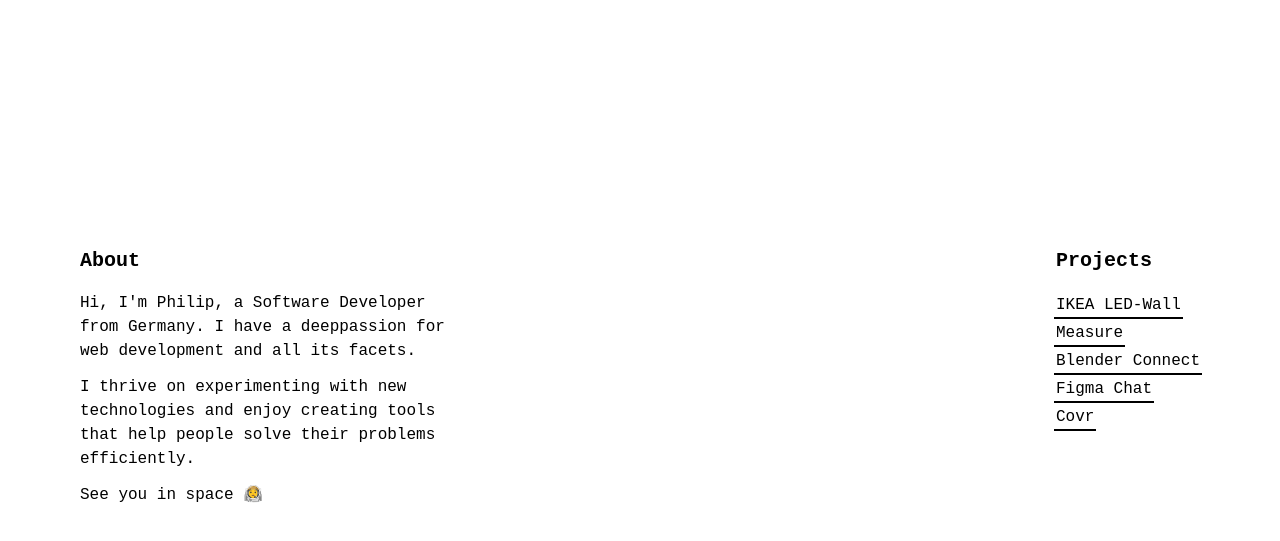
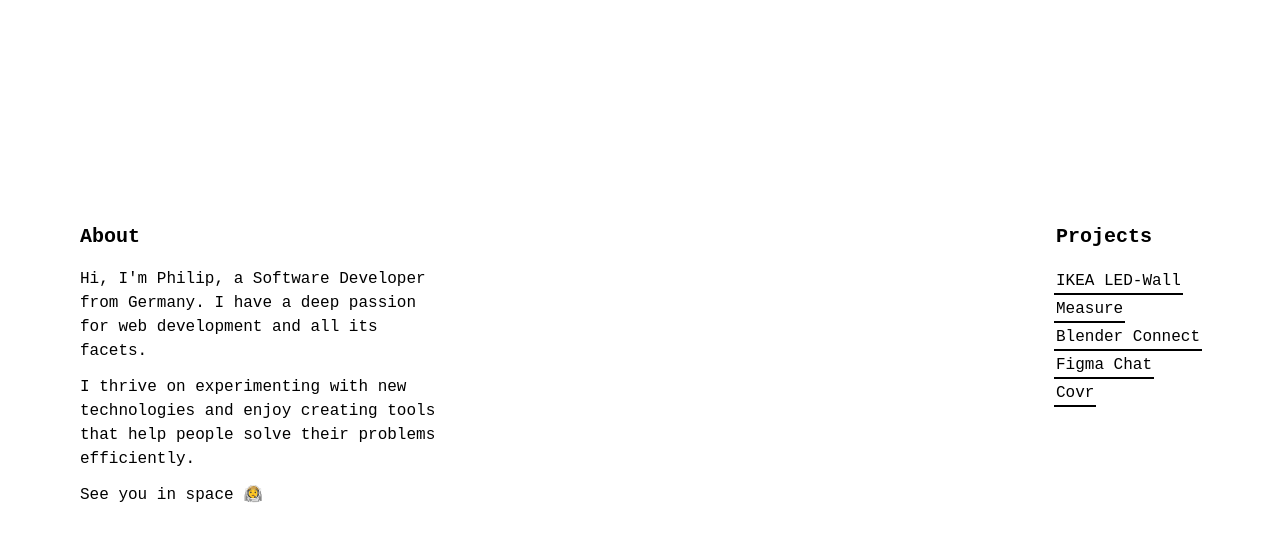
Before and after one commit to ph1p/ph1p.dev, an Astro site: page / in a window 1280 px wide. Shown: the part 201-742 px from the top of the page. Built offline with nearby package versions, Linux system fonts and the light colour scheme; Astro itself is replaced by a stand-in of ours.

Commit message:
Fix typo

```diff
--- a/src/pages/index.astro
+++ b/src/pages/index.astro
@@ -32,7 +32,7 @@ const projects = [
     <div class="content w-12/12 sm:w-7/12 lg:w-6/12 xl:w-4/12">
       <h2 class="text-xl font-bold mb-4">About</h2>
       <p class="mb-3">
-        Hi, I'm Philip, a Software Developer from Germany. I have a deeppassion
+        Hi, I'm Philip, a Software Developer from Germany. I have a deep passion
         for web development and all its facets.
       </p>
       <p class="mb-3">
```
